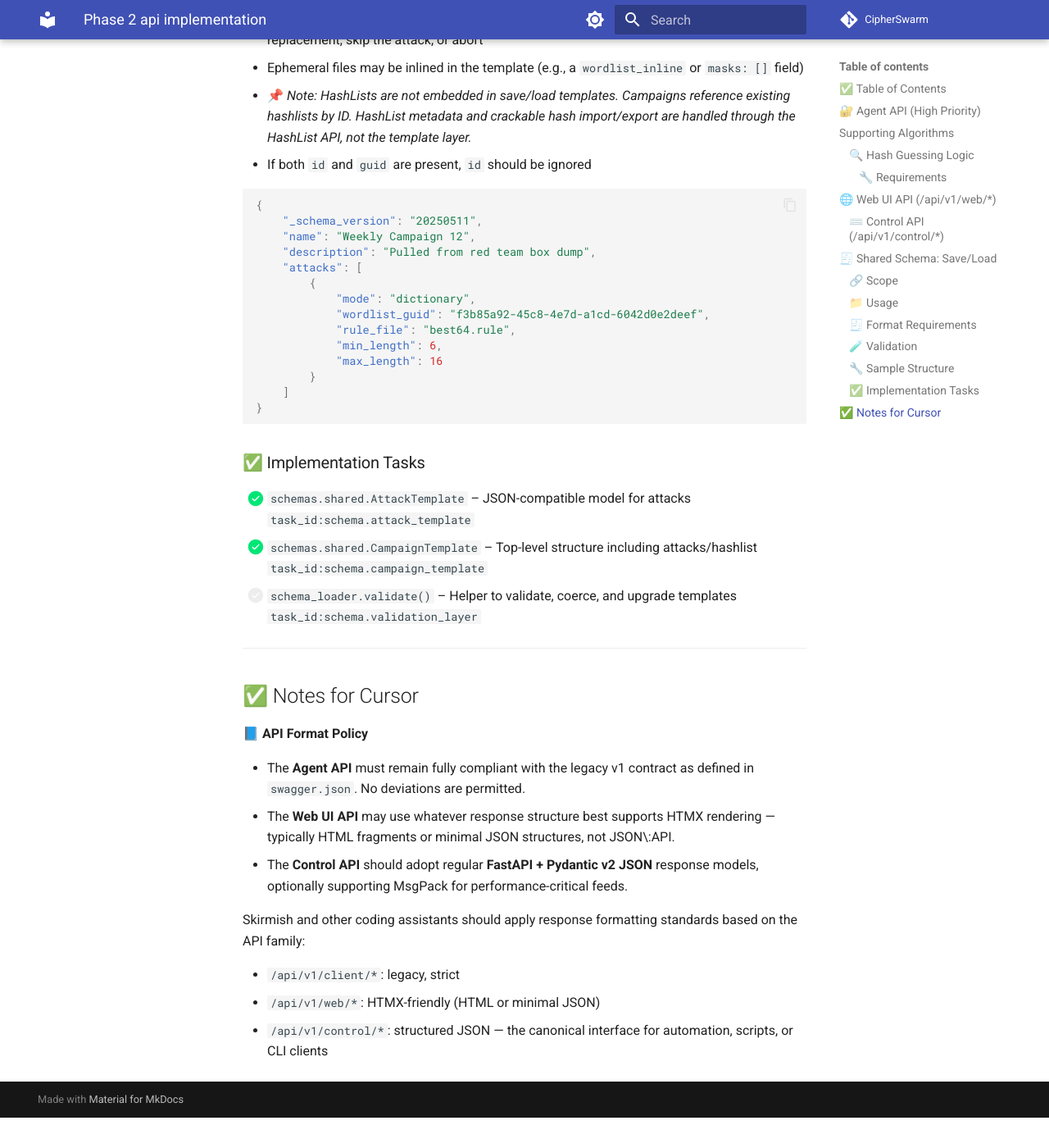
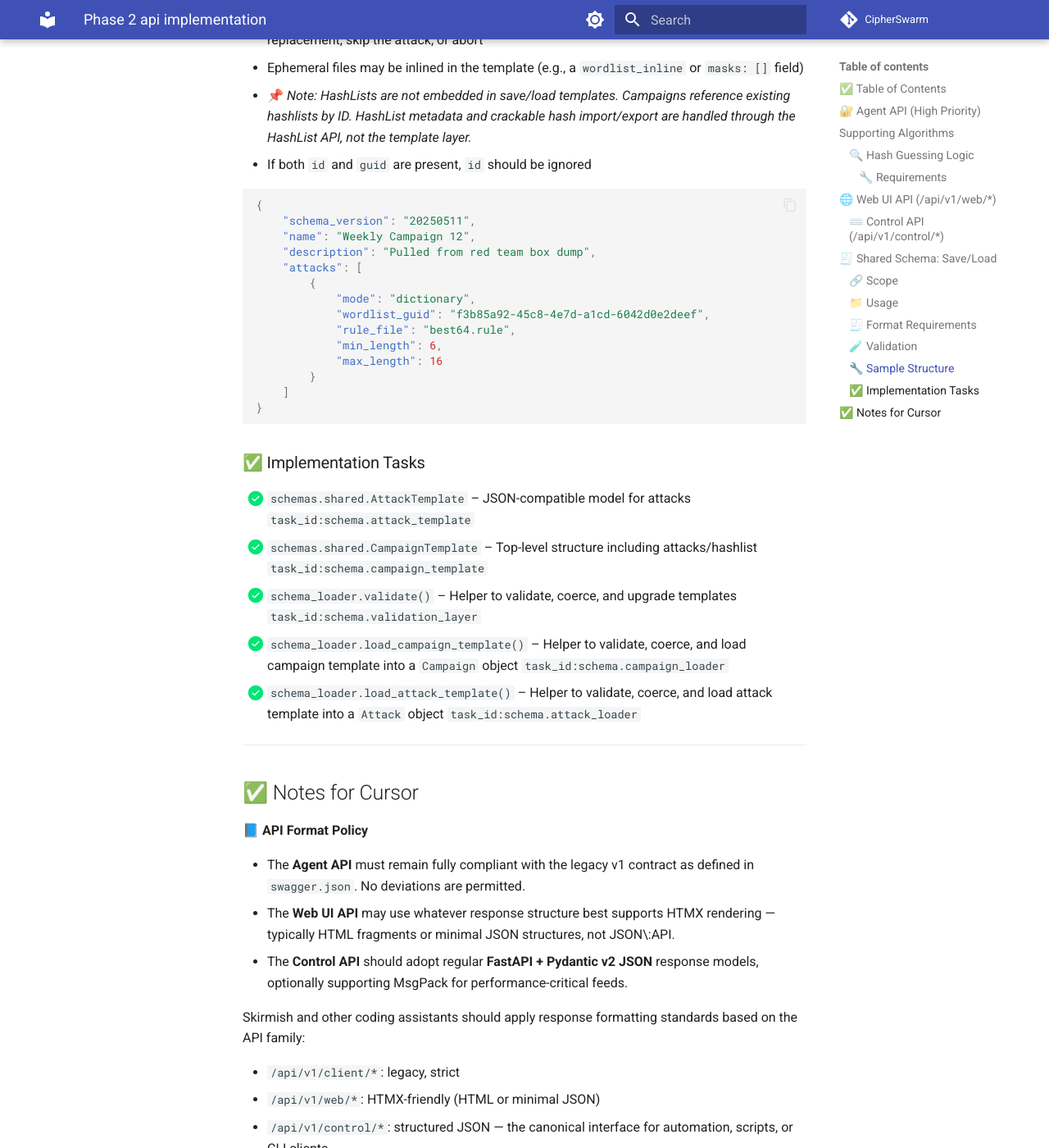
Before and after one commit to unclesp1d3r/CipherSwarm, an MkDocs documentation site: the page built from docs/v2_rewrite_implementation_plan/phase-2-api-implementation.md, in a window 1280 px wide and 1400 px high, scrolled down 4364 px. Shown: the whole window at 82% size. Built offline with MkDocs 1.6.1 and Material for MkDocs 9.7.7, drawn with Linux system fonts in a browser that asks for light colours; comment, search, counter and statistics services are not loaded; before the commit the page ends 5727 px from its top, so only the background shows below that; some of the changed text lies outside the part shown.

Commit message:
feat(docs): update Phase 2 API implementation document for schema versioning
- Changed `_schema_version` to `schema_version` in the format requirements and sample structure for consistency.
- Marked `schema_loader.load_campaign_template()` and `schema_loader.load_attack_template()` tasks as completed in the implementation tasks section.
- Ensured alignment with previous documentation updates for clarity and maintainability.

Signed-off-by: Skirmish
Signed-off-by: UncleSp1d3r <unclespider@protonmail.com>

````diff
--- a/docs/v2_rewrite_implementation_plan/phase-2-api-implementation.md
+++ b/docs/v2_rewrite_implementation_plan/phase-2-api-implementation.md
@@ -146,7 +146,7 @@
 -   All fields must be versioned implicitly or explicitly
 -   Reserved fields:
 
-    -   `_schema_version` (optional)
+    -   `schema_version` (optional)
     -   `project_id` may be omitted or overridden during import.&#x20;
 
 ### 🧪 Validation
@@ -167,7 +167,7 @@
 
 ```json
 {
-    "_schema_version": "20250511",
+    "schema_version": "20250511",
     "name": "Weekly Campaign 12",
     "description": "Pulled from red team box dump",
     "attacks": [
@@ -186,7 +186,9 @@
 
 -   [x] `schemas.shared.AttackTemplate` – JSON-compatible model for attacks `task_id:schema.attack_template`
 -   [x] `schemas.shared.CampaignTemplate` – Top-level structure including attacks/hashlist `task_id:schema.campaign_template`
--   [ ] `schema_loader.validate()` – Helper to validate, coerce, and upgrade templates `task_id:schema.validation_layer`
+-   [x] `schema_loader.validate()` – Helper to validate, coerce, and upgrade templates `task_id:schema.validation_layer`
+-   [x] `schema_loader.load_campaign_template()` – Helper to validate, coerce, and load campaign template into a `Campaign` object `task_id:schema.campaign_loader`
+-   [x] `schema_loader.load_attack_template()` – Helper to validate, coerce, and load attack template into a `Attack` object `task_id:schema.attack_loader`
 
 ---
 
````
